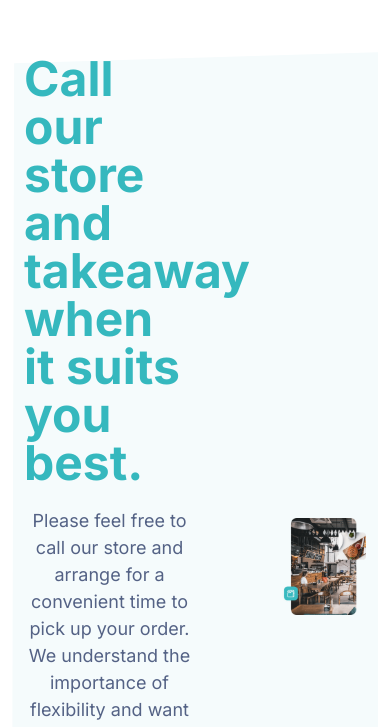
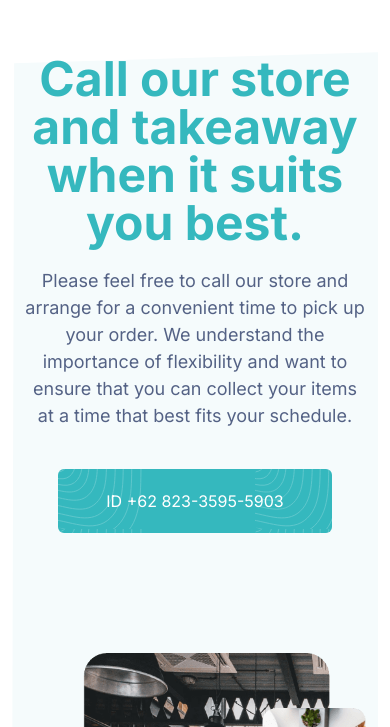
Before and after one commit to bwafi/chomp-restaurant, a Next.js app: page / in a window 390 px wide. Shown: the part 9257-9984 px from the top of the page. Built offline with nearby package versions, Linux system fonts and the light colour scheme; no server answers.

Commit message:
responsive contact section

```diff
--- a/components/home/ContactSection.js
+++ b/components/home/ContactSection.js
@@ -5,8 +5,8 @@ import Link from 'next/link';
 
 const ContactSection = () => {
   return (
-    <section className="bg-bg-content py-5 px-3 w-full flex items-center gap-20">
-      <div className="w-6/12">
+    <section className="bg-bg-content py-5 px-3 w-full flex lg:flex-row flex-col lg:items-center justify-center gap-20 text-center lg:text-left">
+      <div className="lg:w-6/12 w-full">
         <h1 className="font-bold text-5xl text-primary my-5">Call our store and takeaway when it suits you best.</h1>
         <p className="text-paragraf text-lg leading-normal lg:text-left text-center">
           Please feel free to call our store and arrange for a convenient time to pick up your order. We understand the
@@ -14,10 +14,10 @@ const ContactSection = () => {
           schedule.
         </p>
         <Link href="https://wa.me/6282335955903" target="_blank">
-          <Button className="my-10 w-10/12 md:w-auto bg-button-wave bg-primary text-white">ID +62 823-3595-5903</Button>
+          <Button className="my-10 bg-button-wave bg-primary text-white">ID +62 823-3595-5903</Button>
         </Link>
       </div>
-      <div className="w-5/12 ">
+      <div className="lg:w-5/12 w-full flex justify-center">
         <Image src="/img/section-contact.png" alt="food takeway" width={500} height={500} />
       </div>
     </section>
```
